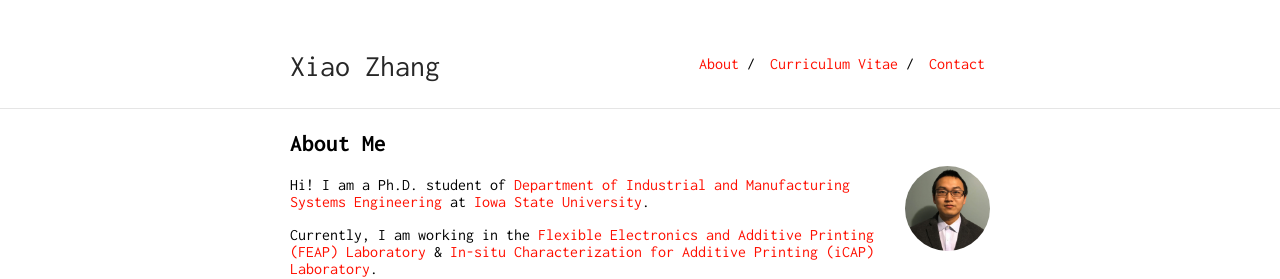
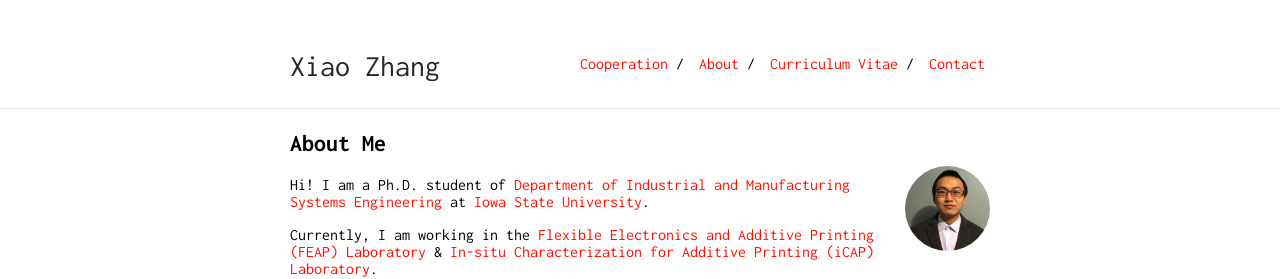
Before and after one commit to zhangxiao2018/zhangxiao2018.github.io, a Jekyll site: the page built from index.md, in a window 1280 px wide and 900 px high. Shown: the top 279 px of the window. Built offline with Jekyll 4.4.1, drawn with Linux system fonts in a browser that asks for light colours; our own code applies the rules of GitHub Pages for plain Markdown files.

Commit message:
Update nav.yml

```diff
--- a/_data/nav.yml
+++ b/_data/nav.yml
@@ -6,3 +6,6 @@
 
 - name: "About"
   link: "index"
+
+- name: "Cooperation"
+  link: "Copperation"
```
